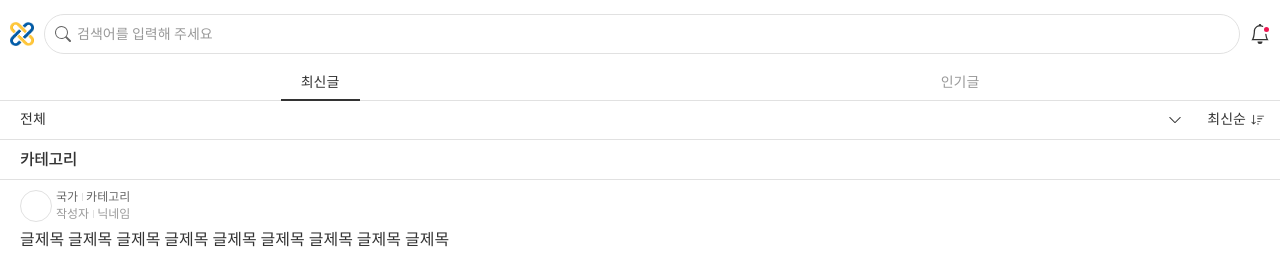
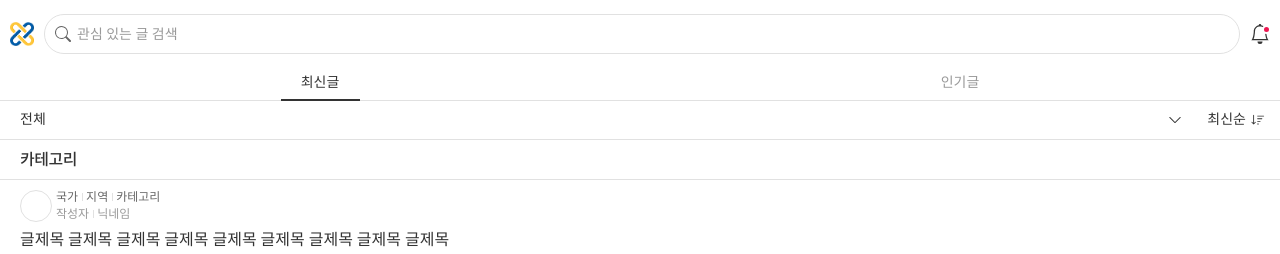
Before and after one commit to HyunsooZo/immilog-front, a Vue app: page / in a window 1280 px wide. Shown: the top 254 px of the page. Built offline with nearby package versions, Linux system fonts and the light colour scheme.

Commit message:
feat: homeView

```diff
--- a/src/assets/contents.css
+++ b/src/assets/contents.css
@@ -30,6 +30,13 @@ background: linear-gradient(45deg, rgba(63,81,181,1) 0%, rgba(0,188,212,1) 100%)
 }
 .point-color__2 {
     color: #00bcd4;
+}
+
+.sticky-wrap.active {
+    position: sticky;
+    top: 0;
+    width: 100%;
+    z-index: 2;
 }
 /* header */
 .header {
@@ -183,12 +190,26 @@ background: linear-gradient(45deg, rgba(63,81,181,1) 0%, rgba(0,188,212,1) 100%)
 }
 
 .search-wrap .button--search {
-    position: absolute;
+    /* position: absolute;
     width: 100%;
     height: 100%;
     padding: 0;
     background: transparent;
-    z-index: 3;
+    z-index: 3; */
+    flex: 1;
+    display: flex;
+    height: 40px;
+    padding: 0 10px;
+    border: 1px solid #e1e1e1;
+    border-radius: 20px;
+}
+.search-wrap .button--search span {
+    padding: 0 0 0 6px;
+    flex: 1;
+    height: 100%;
+    text-align: left;
+    line-height: 38px;
+    color: #999;
 }
 .search-wrap .input__inner-item {
     flex: 1;
@@ -203,6 +224,7 @@ background: linear-gradient(45deg, rgba(63,81,181,1) 0%, rgba(0,188,212,1) 100%)
     padding: 0 0 0 6px;
     background: transparent;
 }
+.search-wrap .button--search::before,
 .search-wrap .input__inner-item::before {
     content: '';
     display: inline-block;
@@ -262,12 +284,12 @@ background: linear-gradient(45deg, rgba(63,81,181,1) 0%, rgba(0,188,212,1) 100%)
 .header + .content .search-wrap.active {
     top: 50px;
 }
-.search-wrap.active {
+/* .search-wrap.active {
     position: sticky;
     top: 0;
     width: 100%;
     z-index: 2;
-}
+} */
 .search-wrap.active .input__inner .button--search {
     display: none;
 }
--- a/src/views/HomeView.vue
+++ b/src/views/HomeView.vue
@@ -1,7 +1,7 @@
 <template>
   <div class="content">
     <!-- 상단 고정 영역 -->
-    <div class="sticky-wrap">
+    <div class="sticky-wrap active"><!-- //scroll up addClass .active / scroll down removeClass .active -->
       <!-- 검색 -->
       <div class="search-wrap">
         <div class="input-wrap">
@@ -10,16 +10,7 @@
           </p>
           <div class="input__inner">
             <button class="button button--search" role="link">
-              <span class="blind">관심 있는 글 검색</span>
-            </button>
-            <div class="input__inner-item">
-              <input v-model="searchInput" type="search" id="inputSrch" class="input__element input__element--search"
-                placeholder="검색어를 입력해 주세요" autocomplete="off" />
-              <button v-if="searchInput !== ''" type="button" class="input__button-remove" title="텍스트삭제"
-                @click="searchInput = ''"></button>
-            </div>
-            <button class="button button--back" role="link">
-              <span class="blind">취소</span>
+              <span>관심 있는 글 검색</span>
             </button>
           </div>
           <button type="button" class="button-icon button--notice new" role="link">
@@ -69,6 +60,7 @@
             <div class="list__item">
               <button type="button" class="list__item_button ctg">
                 <em>국가</em>
+                <em>지역</em>
                 <strong>카테고리</strong>
               </button>
             </div>
```
